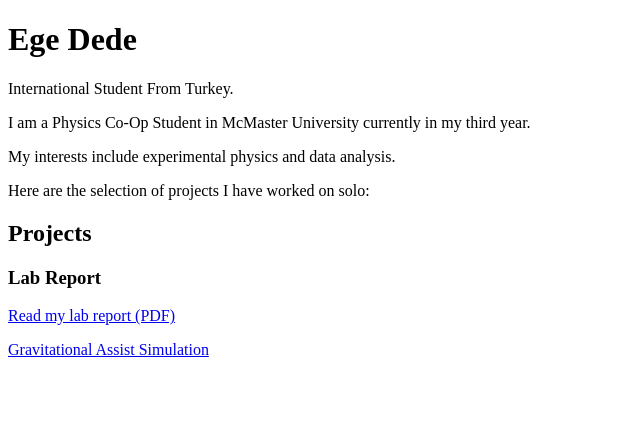
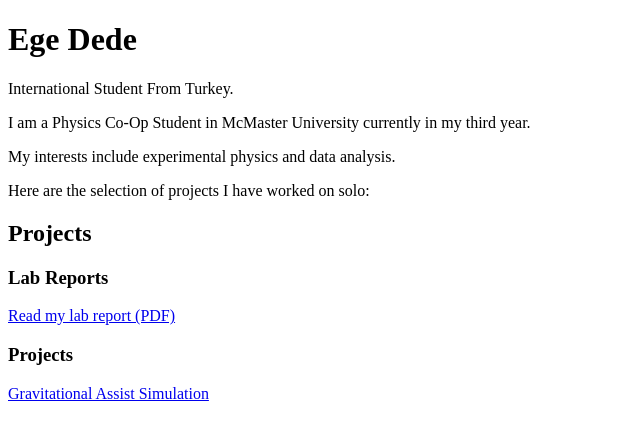
Before and after one commit to ppgel35/Ege-Dede, a plain HTML site: page index.html in a window 1280 px wide. Shown: the whole page, without its empty margins (0-640 px from the left). Drawn offline with Linux system fonts and the light colour scheme.

Commit message:
changed some things on the website

```diff
--- a/index.html
+++ b/index.html
@@ -12,8 +12,9 @@
   <p>Here are the selection of projects I have worked on solo:</p>
 
   <h2>Projects</h2>
-  <h3>Lab Report</h3>
+  <h3>Lab Reports</h3>
   <p><a href="Lab%20Report.pdf">Read my lab report (PDF)</a></p>
+  <h3>Projects</h3>
   <p><a href="simulation.html">Gravitational Assist Simulation</a></p>
 </body>
 </html>
```
